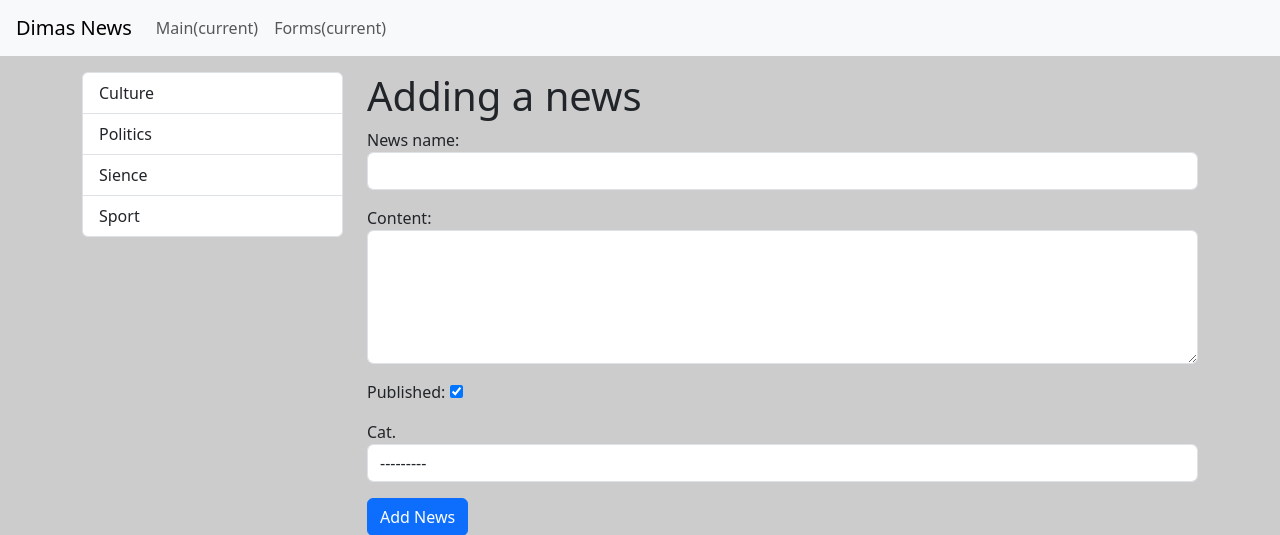
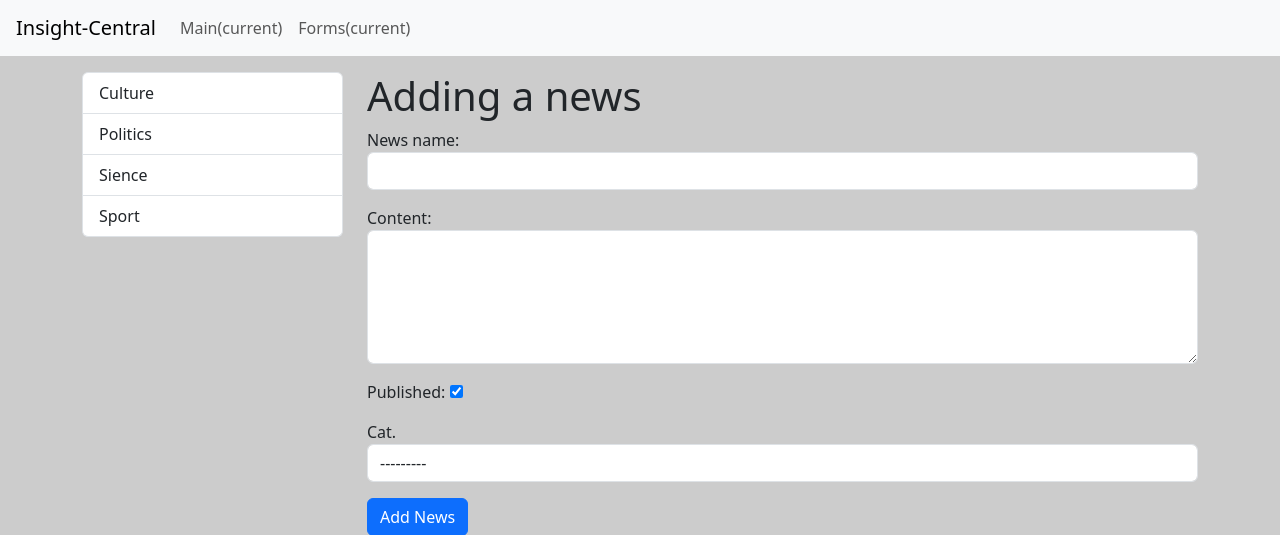
Before and after one commit to DmytroKyrylov/Insight-Central, a Django app: page /news/add-news/ in a window 1280 px wide. Shown: the top 535 px of the page. Run offline with Django 5.2, Linux system fonts and the light colour scheme; data comes from the database, SQL or seed files in the repository; some libraries are stand-ins or nearby versions.

Commit message:
changed title

```diff
--- a/fyanlab/templates/inc/_nav.html
+++ b/fyanlab/templates/inc/_nav.html
@@ -1,5 +1,5 @@
 <nav class="navbar navbar-expand-lg navbar-light bg-light">
-  <a class="navbar-brand ms-3" href="{% url 'home'%}">Dimas News</a>
+  <a class="navbar-brand ms-3" href="{% url 'home'%}">Insight-Central</a>
   <button class="navbar-toggler" type="button" data-toggle="collapse" data-target="#navbarSupportedContent" aria-controls="navbarSupportedContent" aria-expanded="false" aria-label="Toggle navigation">
     <span class="navbar-toggler-icon"></span>
   </button>
```
